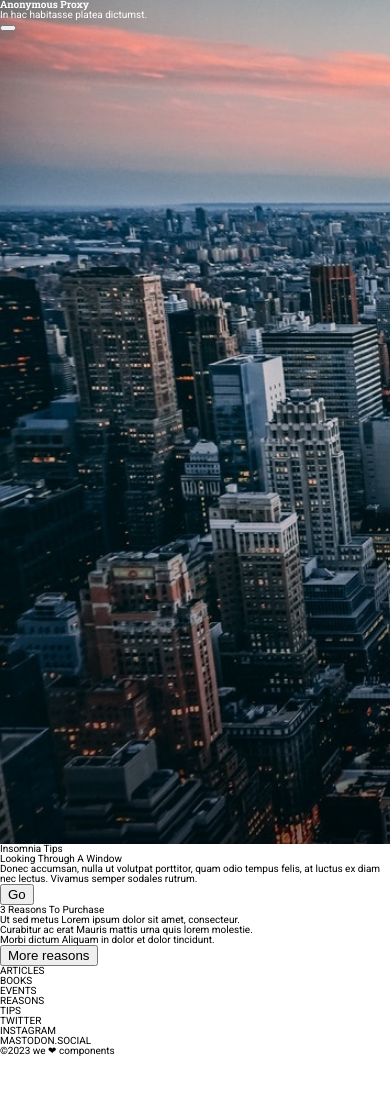
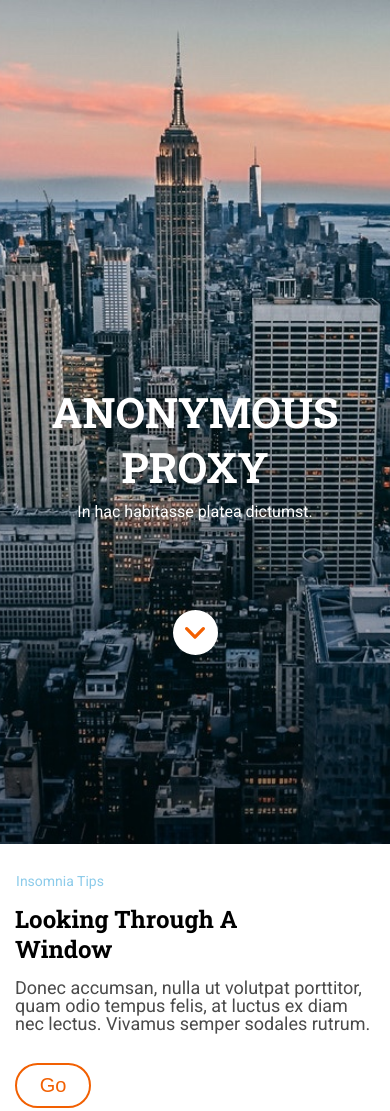
Before and after one commit to silviaparadag/web-design-html-scss, a website: page src/html/index.html in a window 390 px wide. Shown: the top 1111 px of the page. Before the commit the page ends 1056 px from the top, so only its background shows below. Drawn offline with nearby package versions, Linux system fonts and the light colour scheme; files that its build step writes are made by us from their sources; files whose address does not match are found by name.

Commit message:
Mobile: header & main section

```diff
--- a/src/html/partials/header.html
+++ b/src/html/partials/header.html
@@ -1,10 +1,5 @@
 <header class="header">
     <div class="header_menu">
-        <!-- menu -->
+        <img class="menu_logo" src="./assets/images/ico-menu/ico-menu.svg" alt="Menu desplegable">
     </div>
-    <h1 class="header_title">Anonymous Proxy</h1>
-    <p class="header_text">In hac habitasse platea dictumst.</p>
-    <button class="scroll_down">
-        <!-- s-down image -->
-    </button>
 </header>
--- a/src/html/partials/main.html
+++ b/src/html/partials/main.html
@@ -1,4 +1,10 @@
 <main class="main">
+    <section class="main_section">
+        <h1 class="main_title">ANONYMOUS PROXY</h1>
+        <p class="main_text">In hac habitasse platea dictumst.</p>
+        <div class="scrolldown">
+        </div>
+    </section>
     <section class="section1">
         <h6 class="s1_subtitle">Insomnia Tips</h6>
         <h2 class="s1_title">Looking Through A Window</h2>
--- a/src/scss/core/_variables.scss
+++ b/src/scss/core/_variables.scss
@@ -7,6 +7,7 @@
 $font-secondary: 'Roboto Slab',
 serif;
 
+$dark-blue: #0271bc;
 $dark-grey-blue: #304268;
 $greyish-brown: #4a4a4a;
 $k-50: rgba(0, 0, 0, 0.5);
--- a/src/scss/layout/_header.scss
+++ b/src/scss/layout/_header.scss
@@ -1,20 +1,29 @@
 .header {
-    width: 100vw;
-    height: 100vh;
-    background-image: url("../images/cover.jpg");
-    background-repeat: no-repeat;
-    background-size: cover;
+    opacity: 0%;
     color: $white;
+    position: fixed;
+    // z-index: 0;
 }
 
 .header_menu {
-
+    width: 44px;
+    height: 44px;
+    background-color: $dark-blue;
+    display: flex;
+    align-items: center;
+    justify-content: center;
+}
+.menu_logo {
+    width: 16px;
+    height: 14px;
 }
 
-.header_title {
-    font-family: $font-secondary;
+@media screen and (min-width: 768px) {
+    .header {
+        // width: 100vw;
+    }
 }
 
-.scroll_down {
-
+@media screen and (min-width: 1280px) {
+    .class {}
 }
--- a/src/scss/layout/_main.scss
+++ b/src/scss/layout/_main.scss
@@ -2,23 +2,97 @@
 
 }
 
+.main_section {
+    height: 100vh;
+    padding: 0 15px 0 15px;
+    background-image: url("../images/cover.jpg");
+    background-repeat: no-repeat;
+    background-size: cover;
+    background-position: center;
+    // background-blend-mode: multiply;
+    // background-image: linear-gradient(to bottom, $white 25%, $black)
+    display: flex;
+    flex-direction: column;
+    align-items: center;
+    justify-content: center;
+}
+
+.main_title {
+    font-family: $font-secondary;
+    color: $white;
+    margin: 240px 15px 10px 15px;
+    text-shadow: 0 2px 3px $k-20;
+    font-size: 4.2rem;
+    font-weight: bold;
+    line-height: 1.31;
+    text-align: center;
+}
+
+.main_text {
+    margin: 0 15px 45px 15px;
+    color: $white;
+    font-size: 1.6rem;
+    font-weight: normal;
+    text-align: center;
+}
+
+.scrolldown {
+    width: 45px;
+    height: 45px;
+    margin: 45px auto;
+    border-radius: 50%;
+    background-color: $white;
+    background-image: url("../images/ico-scroll-down/ico-scroll-down.svg");
+    background-repeat: no-repeat;
+    background-position: center;
+    object-fit: contain;
+
+}
 .section1 {
+    padding: 30px 15px 45px;
 
 }
 
 .s1_subtitle {
+    width: 90px;
+    height: 30px;
+    color: $lightblue;
+    font-size: 1.4rem;
+    font-weight: normal;
+    text-align: center;
+}
 
+.s1_title {
+    width: 290px;
+    height: 60px;
+    color: $black;
+    font-family: $font-secondary;
+    font-size: 2.4rem;
+    font-weight: 500;
+    line-height: 1.25;
+    text-align: left;
 }
 
 .s1_text {
-
-}
-
-.s1_title {
-
+    margin: 15px 0 30px;
+    color: $greyish-brown;
+    font-size: 1.8rem;
+    font-weight: normal;
+    text-align: left;
 }
 
 .button1 {
+    width: 76px;
+    height: 45px;
+    border-radius: 22.5px;
+    border: solid 2px $bright-orange;
+    padding: 0 auto 0;
+    background-color:$white;
+    color: $bright-orange;
+    font-size: 2rem;
+    font-weight: 500;
+    text-align: center;
+
 
 }
 
```
